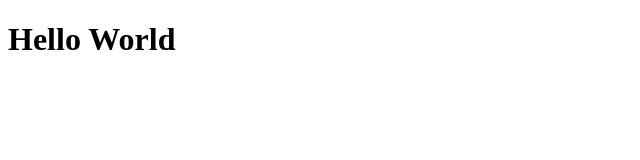
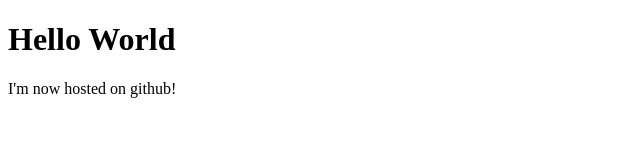
Before and after one commit to bloxgate/bloxgate.github.io, a plain HTML site: page index.html in a window 1280 px wide. Shown: the whole page, without its empty margins (0-640 px from the left). Drawn offline with Linux system fonts and the light colour scheme.

Commit message:
Small change to the index.html

```diff
--- a/index.html
+++ b/index.html
@@ -2,5 +2,6 @@
 <html>
 <body>
 <h1>Hello World</h1>
+<p>I'm now hosted on github!</p>
 </body>
 </html>
```
